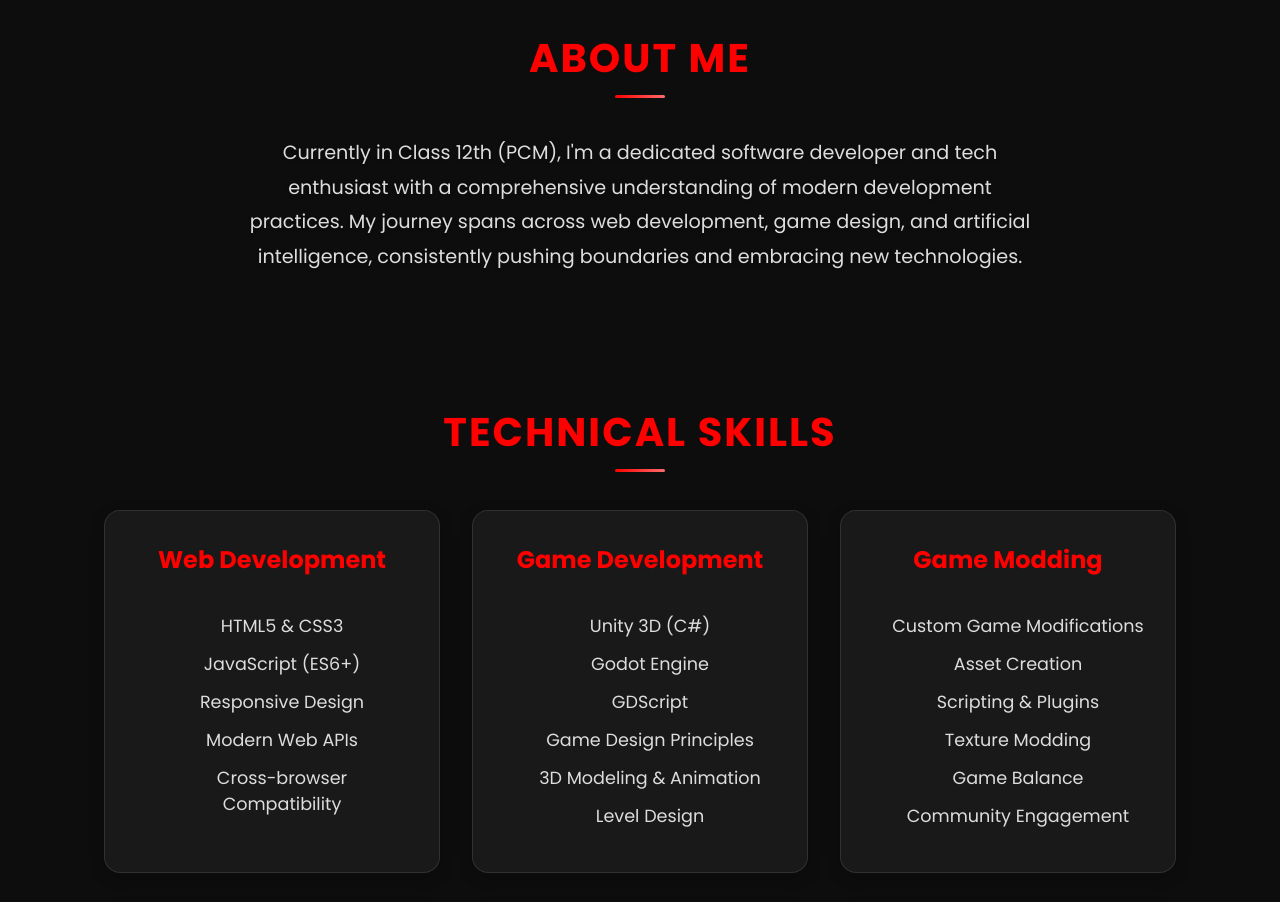
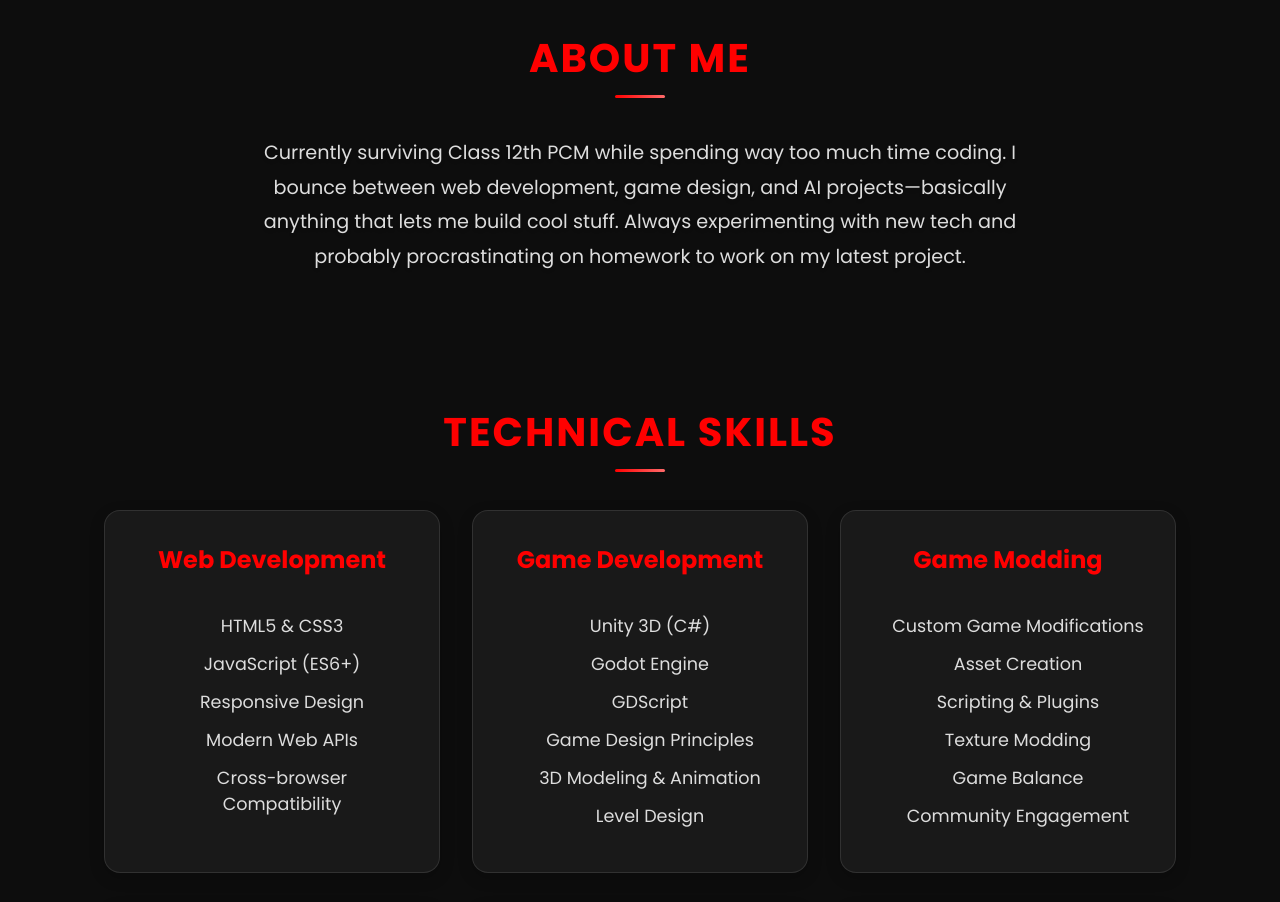
Before and after one commit to Kavy-Codes/Portfolio, a plain HTML site: page index.html in a window 1280 px wide. Shown: the part 980-1882 px from the top of the page. Drawn offline with nearby package versions, Linux system fonts and the light colour scheme.

Commit message:
Update index.html

```diff
--- a/index.html
+++ b/index.html
@@ -34,7 +34,7 @@
     <section class="about hidden">
       <h2>About Me</h2>
       <p>
-        Currently in Class 12th (PCM), I'm a dedicated software developer and tech enthusiast with a comprehensive understanding of modern development practices. My journey spans across web development, game design, and artificial intelligence, consistently pushing boundaries and embracing new technologies.
+        Currently surviving Class 12th PCM while spending way too much time coding. I bounce between web development, game design, and AI projects—basically anything that lets me build cool stuff. Always experimenting with new tech and probably procrastinating on homework to work on my latest project.
       </p>
     </section>
 
```
